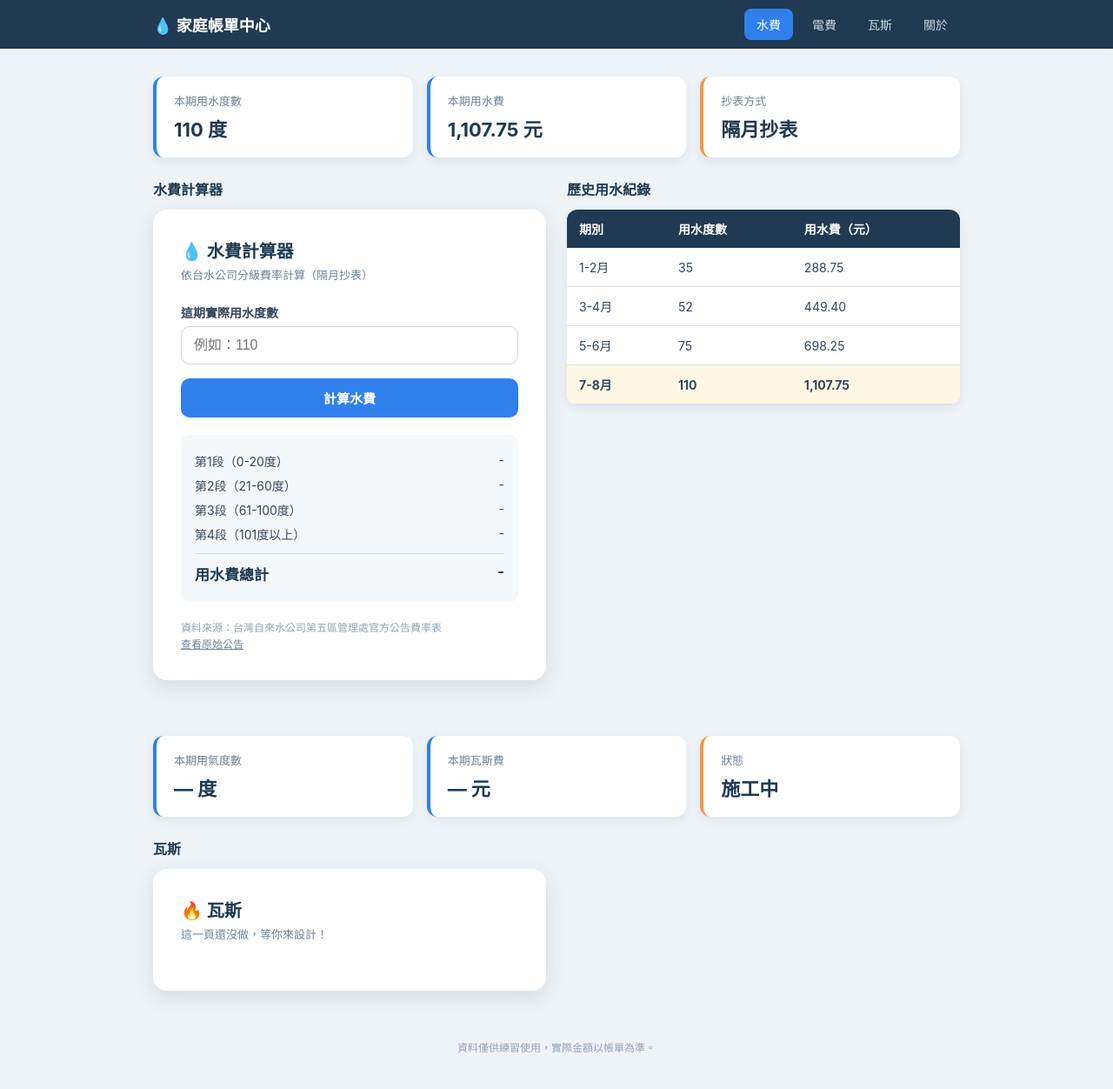
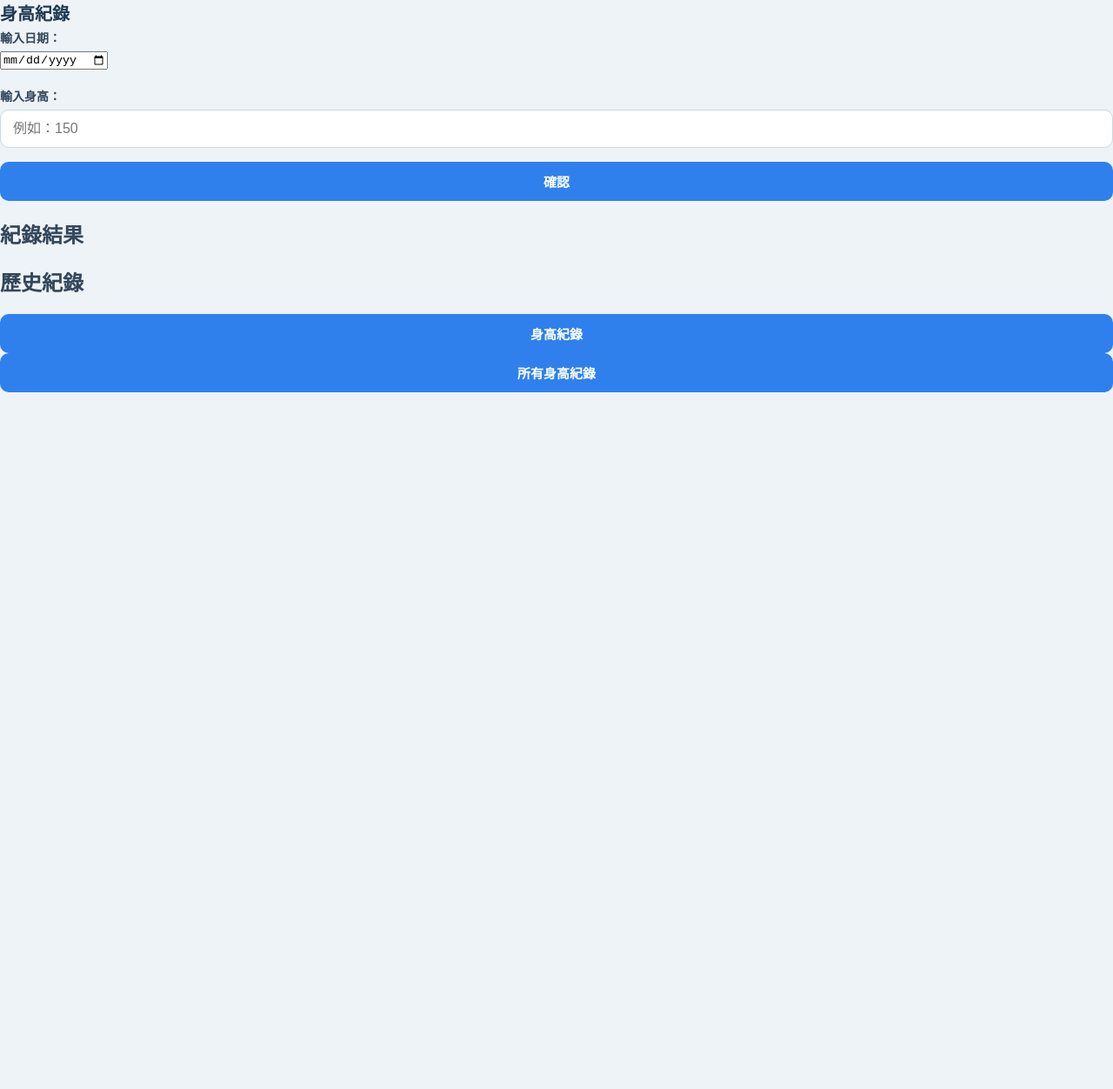
Before and after one commit to Huwalli/water-bill, a plain HTML site: page index.html in a window 1280 px wide. Shown: the whole page at 87% size. After the commit the page ends 800 px from the top, so only its background shows below. Drawn offline with Linux system fonts and the light colour scheme.

Commit message:
demo index.html

```diff
--- a/index.html
+++ b/index.html
@@ -1,154 +1,34 @@
-<!DOCTYPE html>
-<html lang="zh-Hant">
-<head>
-  <meta charset="UTF-8">
-  <meta name="viewport" content="width=device-width, initial-scale=1">
-  <title>家庭帳單中心</title>
-  <link rel="stylesheet" href="style.css">
-</head>
-<body>
+<div id="mainPage">
+  <h1>身高紀錄</h1>
 
-  <header class="site-header">
-    <div class="header-inner">
-      <div class="brand">💧 家庭帳單中心</div>
-      <nav class="nav">
-        <ul class="nav-list">
-          <li><a class="nav-link active" id="nav-water" href="#" onclick="showPage('water')">水費</a></li>
-          <li><a class="nav-link" id="nav-power" href="#" onclick="showPage('power')">電費</a></li>
-          <li><a class="nav-link" id="nav-gas" href="#" onclick="showPage('gas')">瓦斯</a></li>
-          <li><a class="nav-link" id="nav-about" href="#" onclick="showPage('about')">關於</a></li>
-        </ul>
-      </nav>
-    </div>
-  </header>
+  <label>輸入日期：</label>
+  <input type="date" id="date">
 
-  <main class="layout page active" id="page-water">
+  <br><br>
 
-    <section class="summary">
-      <div class="stat-card">
-        <span class="stat-label">本期用水度數</span>
-        <strong class="stat-value">110 度</strong>
-      </div>
-      <div class="stat-card">
-        <span class="stat-label">本期用水費</span>
-        <strong class="stat-value">1,107.75 元</strong>
-      </div>
-      <div class="stat-card warn">
-        <span class="stat-label">抄表方式</span>
-        <strong class="stat-value">隔月抄表</strong>
-      </div>
-    </section>
+  <label>輸入身高：</label>
+  <input type="number" id="height" placeholder="例如：150">
 
-    <section class="panel">
-      <h2 class="panel-title">水費計算器</h2>
-      <div class="card">
-        <h1>💧 水費計算器</h1>
-        <div class="subtitle">依台水公司分級費率計算（隔月抄表）</div>
-        <label for="usage">這期實際用水度數</label>
-        <input type="number" id="usage" placeholder="例如：110" min="0">
-        <button onclick="calculate()">計算水費</button>
-        <div class="result" id="result">
-          <div class="result-row"><span>第1段（0-20度）</span><span id="tier1">-</span></div>
-          <div class="result-row"><span>第2段（21-60度）</span><span id="tier2">-</span></div>
-          <div class="result-row"><span>第3段（61-100度）</span><span id="tier3">-</span></div>
-          <div class="result-row"><span>第4段（101度以上）</span><span id="tier4">-</span></div>
-          <div class="result-row total"><span>用水費總計</span><span id="total">-</span></div>
-        </div>
-        <div class="source">
-          資料來源：台灣自來水公司第五區管理處官方公告費率表<br>
-          <a href="https://www.water.gov.tw/dist5/Subject/Detail/1288?nodeId=7816" target="_blank">查看原始公告</a>
-        </div>
-      </div>
-    </section>
+  <button onclick="recordHeight()">確認</button>
 
-    <section class="panel">
-      <h2 class="panel-title">歷史用水紀錄</h2>
-      <table class="history">
-        <thead>
-          <tr><th>期別</th><th>用水度數</th><th>用水費（元）</th></tr>
-        </thead>
-        <tbody>
-          <tr><td>1-2月</td><td>35</td><td>288.75</td></tr>
-          <tr><td>3-4月</td><td>52</td><td>449.40</td></tr>
-          <tr><td>5-6月</td><td>75</td><td>698.25</td></tr>
-          <tr class="highlight"><td>7-8月</td><td>110</td><td>1,107.75</td></tr>
-        </tbody>
-      </table>
-    </section>
+  <h2>紀錄結果</h2>
+  <div id="result"></div>
 
-  </main>
+  <h2>歷史紀錄</h2>
+  <div id="history"></div>
+</div>
+<!-- 分頁按鈕 -->
+<div class="tab-buttons">
+  <button onclick="showPage('mainPage')">身高紀錄</button>
+  <button onclick="showPage('allRecordsPage')">所有身高紀錄</button>
+</div>
 
-  <main class="layout page" id="page-power">
+<!-- 所有紀錄分頁 -->
+<div id="allRecordsPage" style="display:none;">
+  <h1>所有身高紀錄</h1>
+  <div id="allHistory"></div>
+  <button onclick="showPage('mainPage')">返回身高紀錄</button>
+</div>
 
-    <section class="summary">
-      <div class="stat-card">
-        <span class="stat-label">本期用電度數</span>
-        <strong class="stat-value">— 度</strong>
-      </div>
-      <div class="stat-card">
-        <span class="stat-label">本期電費</span>
-        <strong class="stat-value">— 元</strong>
-      </div>
-      <div class="stat-card warn">
-        <span class="stat-label">狀態</span>
-        <strong class="stat-value">施工中</strong>
-      </div>
-    </section>
-
-    <section class="panel">
-      <h2 class="panel-title">電費</h2>
-      <div class="card">
-        <h1>⚡ 電費</h1>
-        <div class="subtitle">這一頁還沒做，等你來設計！</div>
-      </div>
-    </section>
-
-  </main>
-
-  <main class ="layout page active" id="page-gas">
-
-    <section class="summary">
-      <div class="stat-card">
-        <span class="stat-label">本期用氣度數</span>
-        <strong class="stat-value">— 度</strong>
-      </div>
-      <div class="stat-card">
-        <span class="stat-label">本期瓦斯費</span>
-        <strong class="stat-value">— 元</strong>
-      </div>
-      <div class="stat-card warn">
-        <span class="stat-label">狀態</span>
-        <strong class="stat-value">施工中</strong>
-      </div>
-    </section>
-
-    <section class="panel">
-      <h2 class="panel-title">瓦斯</h2>
-      <div class="card">
-        <h1>🔥 瓦斯</h1>
-        <div class="subtitle">這一頁還沒做，等你來設計！</div>
-      </div>
-    </section>
-
-  </main>
-
-  <main class="layout page" id="page-about">
-
-    <section class="panel">
-      <h2 class="panel-title">關於</h2>
-      <div class="card">
-        <h1>ℹ️ 關於這個網頁</h1>
-        <div class="subtitle">這是練習用的網頁，資料僅供練習使用，實際金額以帳單為準。</div>
-        <p>製作的人：＿＿＿＿</p>
-      </div>
-    </section>
-
-  </main>
-
-  <footer class="site-footer">
-    <p>資料僅供練習使用，實際金額以帳單為準。</p>
-  </footer>
-
-  <script src="script.js"></script>
-</body>
-</html>
+<link rel="stylesheet" href="style.css">   <!-- 放在 <head> 裡 -->
+<script src="script.js"></script>           <!-- 放在 </body> 前 -->
```
